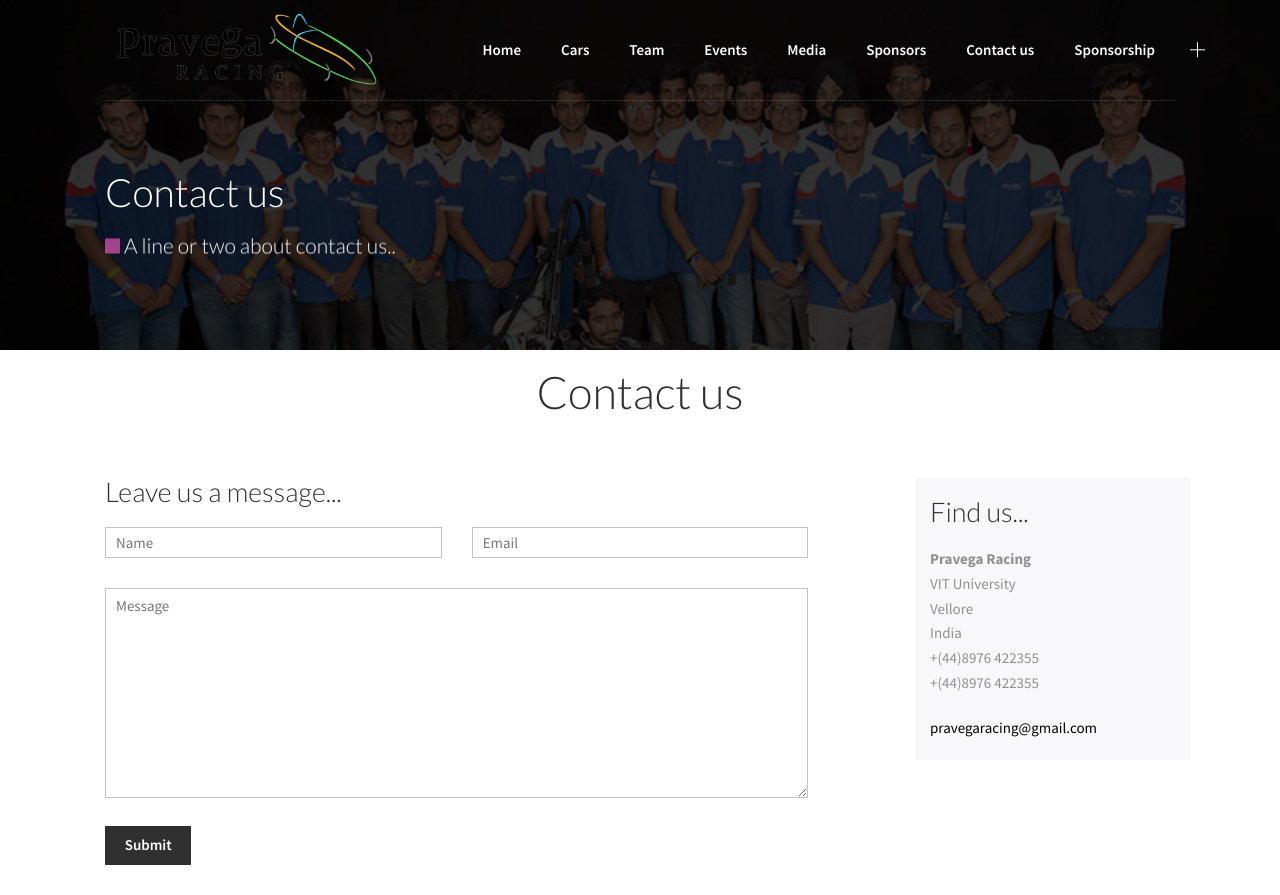
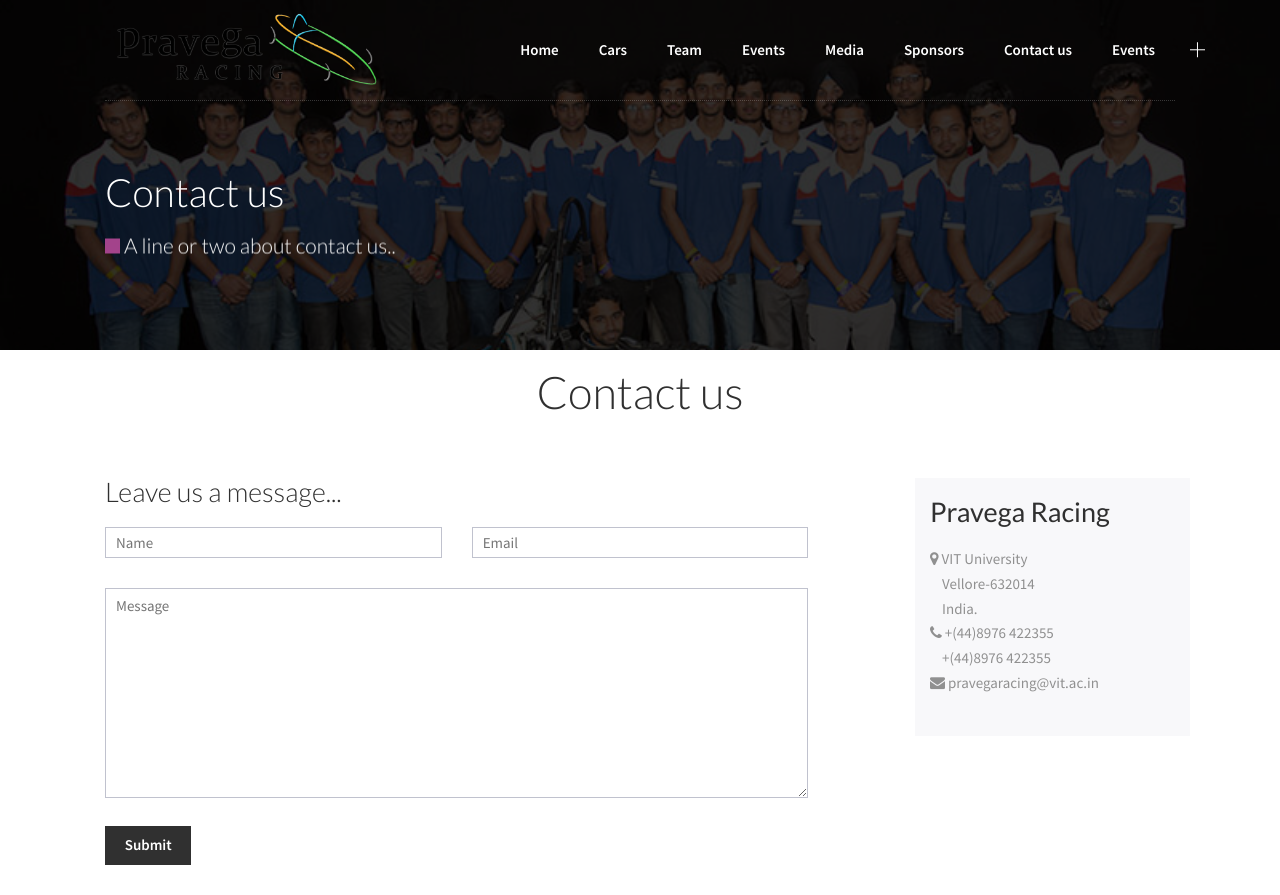
Before and after one commit to ACM-VIT/Pravega, a PHP site: page /contactus.php in a window 1280 px wide. Shown: the top 895 px of the page. Run offline with PHP 8.4, Linux system fonts and the light colour scheme; some libraries are stand-ins or nearby versions; some web fonts are replaced.

Commit message:
sponsors started

```diff
--- a/contactus.php
+++ b/contactus.php
@@ -15,6 +15,13 @@
 		background-image:  url('img/general/cars/teamsbg.png');
 		background-position:0 top ;
 		position: relative;
+	}
+	.addressinfo{
+		transition: color ease 0.5s;
+		cursor: pointer;
+	}
+	.addressinfo:hover{
+		color: #000;
 	}
 
 </style>
@@ -80,18 +87,25 @@
 					</form>
 				</div>
 				<div class="column-3 push-column-1 background-color-11 padding-top-20 padding-bottom-20">
-					<h4>Find us...</h4>
+					<h4><b>Pravega Racing</b></h4>
 					<ul class="list list--address margin-bottom-20">
-						<li class="list__item list--address-location"><b>Pravega Racing</b></li>
-						<li class="list__item">VIT University</li>
-						<li class="list__item">Vellore</li>
-						<li class="list__item">India</li>
-						<li class="list__item list--address-phone">+(44)8976 422355</li>
-						<li class="list__item list--address-phone">+(44)8976 422355</li>
+						<span class="addressinfo">
+							<li class="list__item"><i class="fa fa-map-marker" aria-hidden="true"></i>
+								VIT University</li>
+								<li class="list__item">&nbsp;&nbsp;&nbsp;&nbsp;Vellore-632014</li>
+								<li class="list__item">&nbsp;&nbsp;&nbsp;&nbsp;India.</li>
+							</span>
+							<span class="addressinfo">
+								<li class="list__item list--address-phone"><i class="fa fa-phone" aria-hidden="true"></i>
+									+(44)8976 422355</li>
+									<li class="list__item list--address-phone">&nbsp;&nbsp;&nbsp;&nbsp;+(44)8976 422355</li>
+								</span>
+								<span class="addressinfo">
+									<li class="list__item list--address-phone"><i class="fa fa-envelope" aria-hidden="true"></i>
+										pravegaracing@vit.ac.in</li>
+									</span>
 								</ul>
-					<ul class="list">
-						<li class="list__item"><a class="link" href="mailto:email@emailaddress.com">pravegaracing@gmail.com</a></li>
-					</ul>
+
 							</div>
 						</div>
 					</div>
--- a/includes/nav.php
+++ b/includes/nav.php
@@ -103,28 +103,19 @@
 								</div>
 							</div>
 						</li>
-						<li class="nav-item has-submenu">
-							<a href="#">Contact us</a>
-							<ul class="is-submenu">
-								<li><a href="about-us.html">About us</a></li>
-								<li><a href="about-us-alt.html">About us alternate</a></li>
-								<li><a href="services.html">Services</a></li>
-								<li><a href="services-alt.html">Services alternate</a></li>
-								<li><a href="coming-soon.html">Coming soon</a></li>
-								<li><a href="404.html">404 page not found</a></li>
-								<li><a href="contact.html">Contact us</a></li>
-							</ul>
+						<li class="nav-item">
+							<a href="contactus.php">Contact us</a>
 						</li>
 						<li class="nav-item has-submenu">
-							<a href="#">Sponsorship</a>
+							<span class="hidden-big"><a>Events</a></span>
+							<span class="hidden-small"><a href="sponsorship.php">Events</a></span>
 							<ul class="is-submenu">
-								<li><a href="about-us.html">About us</a></li>
-								<li><a href="about-us-alt.html">About us alternate</a></li>
-								<li><a href="services.html">Services</a></li>
-								<li><a href="services-alt.html">Services alternate</a></li>
-								<li><a href="coming-soon.html">Coming soon</a></li>
-								<li><a href="404.html">404 page not found</a></li>
-								<li><a href="contact.html">Contact us</a></li>
+								<li><a href="sponsorship.php#titlesponsors">Title Sponsors</a></li>
+								<li><a href="sponsorship.php#goldsponsors">Gold Sponsors</a></li>
+								<li><a href="sponsorship.php#silversponsors">Silver Sponsors</a></li>
+								<li><a href="sponsorship.php#bronzesponsors">Bronze Sponsors</a></li>
+								<li><a href="sponsorship.php#howtosupportus">How to Support Us</a></li>
+								<li><a href="sponsorship.php#sponsorshipbrochure">Sponsorship Brochure</a></li>
 							</ul>
 						</li>
 					</ul>
```
Also changed, not shown: index.php (+6 -6 lines), sponsorship.php (added, +84 -0 lines). Lines whose indentation alone changed are shown as unchanged.
